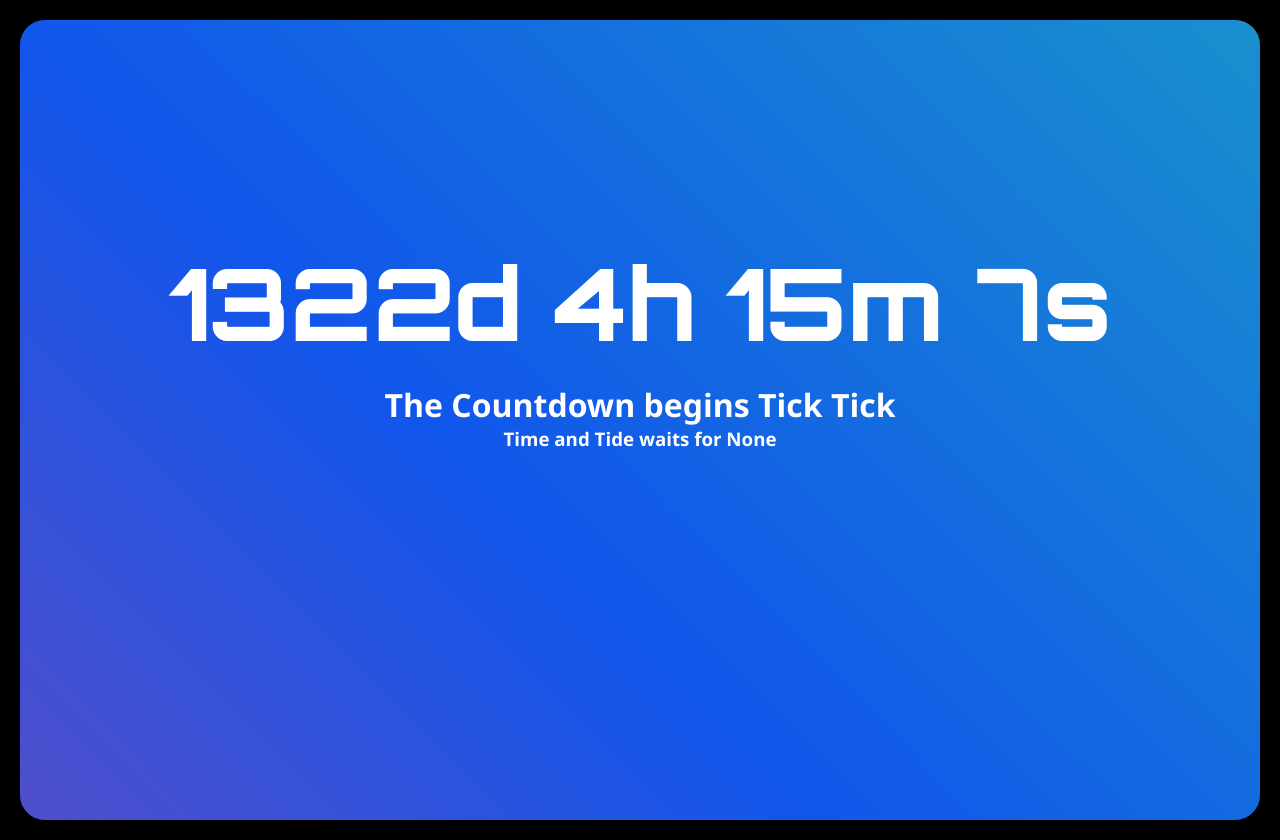
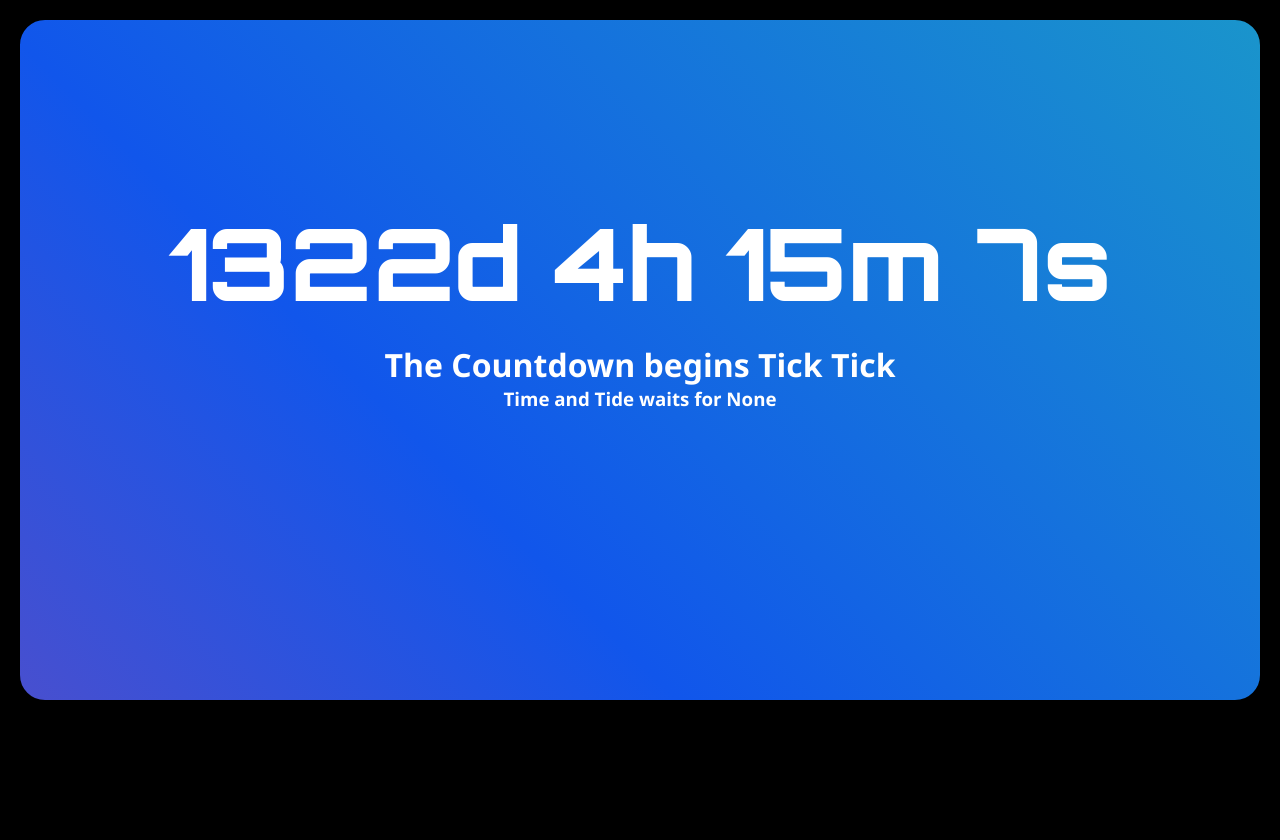
Before and after one commit to Curovearth/Hours-Left, a plain HTML site: page index.html in a window 1280 px wide. After the commit the page ends 800 px from the top, so only its background shows below. Drawn offline with Linux system fonts and the light colour scheme.

Commit message:
margin fix

```diff
--- a/style.css
+++ b/style.css
@@ -8,7 +8,7 @@ body{
 }
 
 .content{
-    padding-top: 25vh;
+    padding-top: 20vh;
 }
 
 .page1{
@@ -19,7 +19,7 @@ body{
     background: linear-gradient(45deg, #ee7752, #e73c7e, #1156eb, #23d5ab);
 	background-size: 400% 400%;
 	animation: gradient 15s ease infinite;
-	height: 100vh;
+	height: 85vh;
 }
 
 .header{
@@ -46,3 +46,126 @@ body{
 		background-position: 0% 50%;
 	}
 }
+/*
+
+
+@import url("https://fonts.googleapis.com/css2?family=Poppins&display=swap");
+
+* {
+  margin: 0;
+  padding: 0;
+  box-sizing: border-box;
+}
+
+*:focus,
+*:active {
+  outline: none !important;
+  -webkit-tap-highlight-color: transparent;
+}
+
+html,
+body {
+  display: grid;
+  height: 100%;
+  width: 100%;
+  font-family: "Poppins", sans-serif;
+  place-items: center;
+  background: linear-gradient(315deg, #ffffff, #d7e1ec);
+}
+
+.wrapper {
+  display: inline-flex;
+  margin-top: 20vh;
+}
+
+.wrapper .icon {
+  position: relative;
+  background-color: #ffffff;
+  border-radius: 50%;
+  padding: 15px;
+  margin: 10px;
+  width: 50px;
+  height: 50px;
+  font-size: 18px;
+  display: flex;
+  justify-content: center;
+  align-items: center;
+  flex-direction: column;
+  box-shadow: 0 10px 10px rgba(0, 0, 0, 0.1);
+  cursor: pointer;
+  transition: all 0.2s cubic-bezier(0.68, -0.55, 0.265, 1.55);
+}
+
+.wrapper .tooltip {
+  position: absolute;
+  top: 0;
+  font-size: 14px;
+  background-color: #ffffff;
+  color: #ffffff;
+  padding: 5px 8px;
+  border-radius: 5px;
+  box-shadow: 0 10px 10px rgba(0, 0, 0, 0.1);
+  opacity: 0;
+  pointer-events: none;
+  transition: all 0.3s cubic-bezier(0.68, -0.55, 0.265, 1.55);
+}
+
+.wrapper .tooltip::before {
+  position: absolute;
+  content: "";
+  height: 8px;
+  width: 8px;
+  background-color: #ffffff;
+  bottom: -3px;
+  left: 50%;
+  transform: translate(-50%) rotate(45deg);
+  transition: all 0.3s cubic-bezier(0.68, -0.55, 0.265, 1.55);
+}
+
+.wrapper .icon:hover .tooltip {
+  top: -45px;
+  opacity: 1;
+  visibility: visible;
+  pointer-events: auto;
+}
+
+.wrapper .icon:hover span,
+.wrapper .icon:hover .tooltip {
+  text-shadow: 0px -1px 0px rgba(0, 0, 0, 0.1);
+}
+
+.wrapper .facebook:hover,
+.wrapper .facebook:hover .tooltip,
+.wrapper .facebook:hover .tooltip::before {
+  background-color: #3b5999;
+  color: #ffffff;
+}
+
+.wrapper .twitter:hover,
+.wrapper .twitter:hover .tooltip,
+.wrapper .twitter:hover .tooltip::before {
+  background-color: #46c1f6;
+  color: #ffffff;
+}
+
+.wrapper .instagram:hover,
+.wrapper .instagram:hover .tooltip,
+.wrapper .instagram:hover .tooltip::before {
+  background-color: #e1306c;
+  color: #ffffff;
+}
+
+.wrapper .github:hover,
+.wrapper .github:hover .tooltip,
+.wrapper .github:hover .tooltip::before {
+  background-color: #333333;
+  color: #ffffff;
+}
+
+.wrapper .youtube:hover,
+.wrapper .youtube:hover .tooltip,
+.wrapper .youtube:hover .tooltip::before {
+  background-color: #de463b;
+  color: #ffffff;
+}
+*/
```
Also changed, not shown: index.html (+23 -1 lines).
